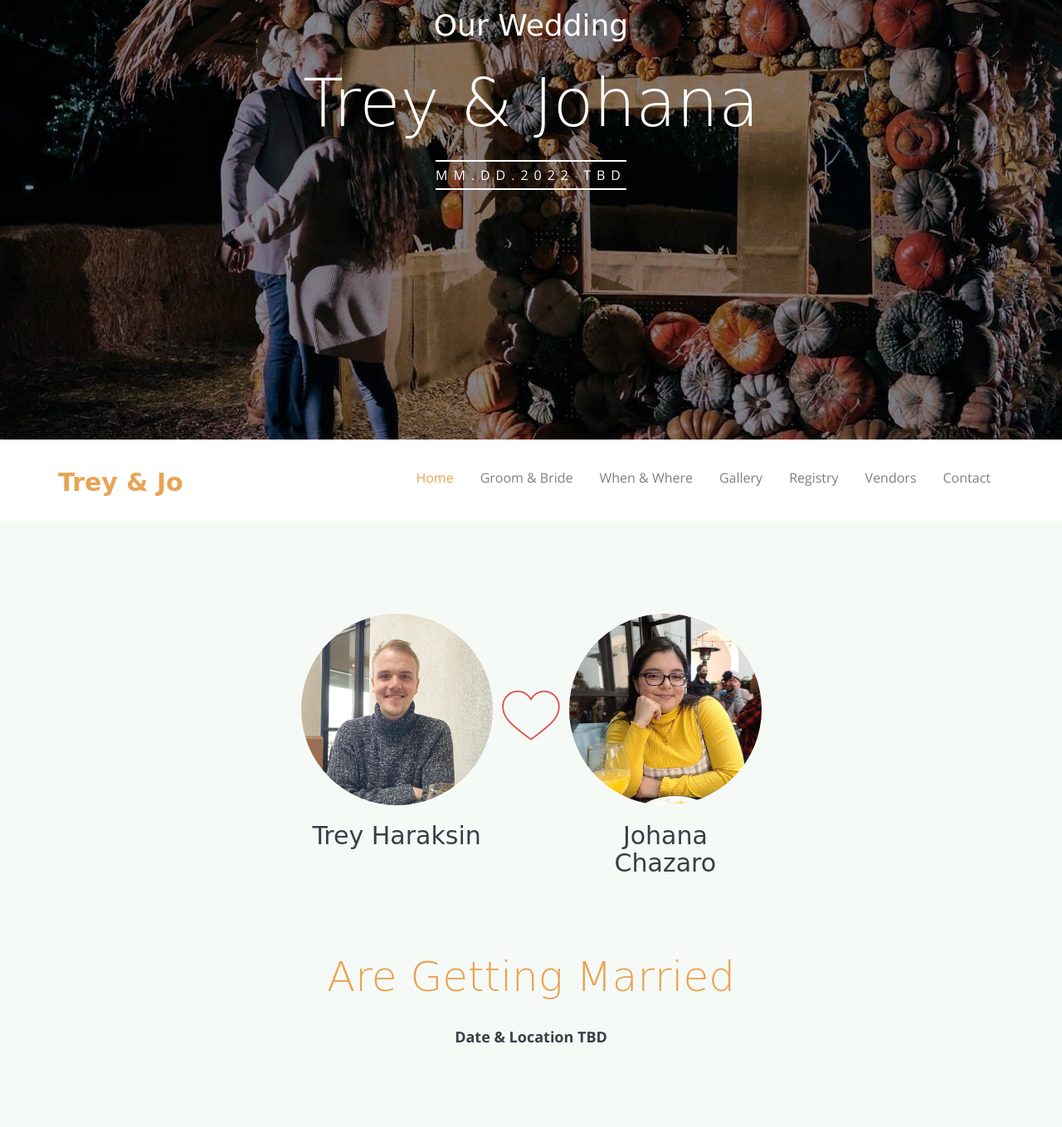
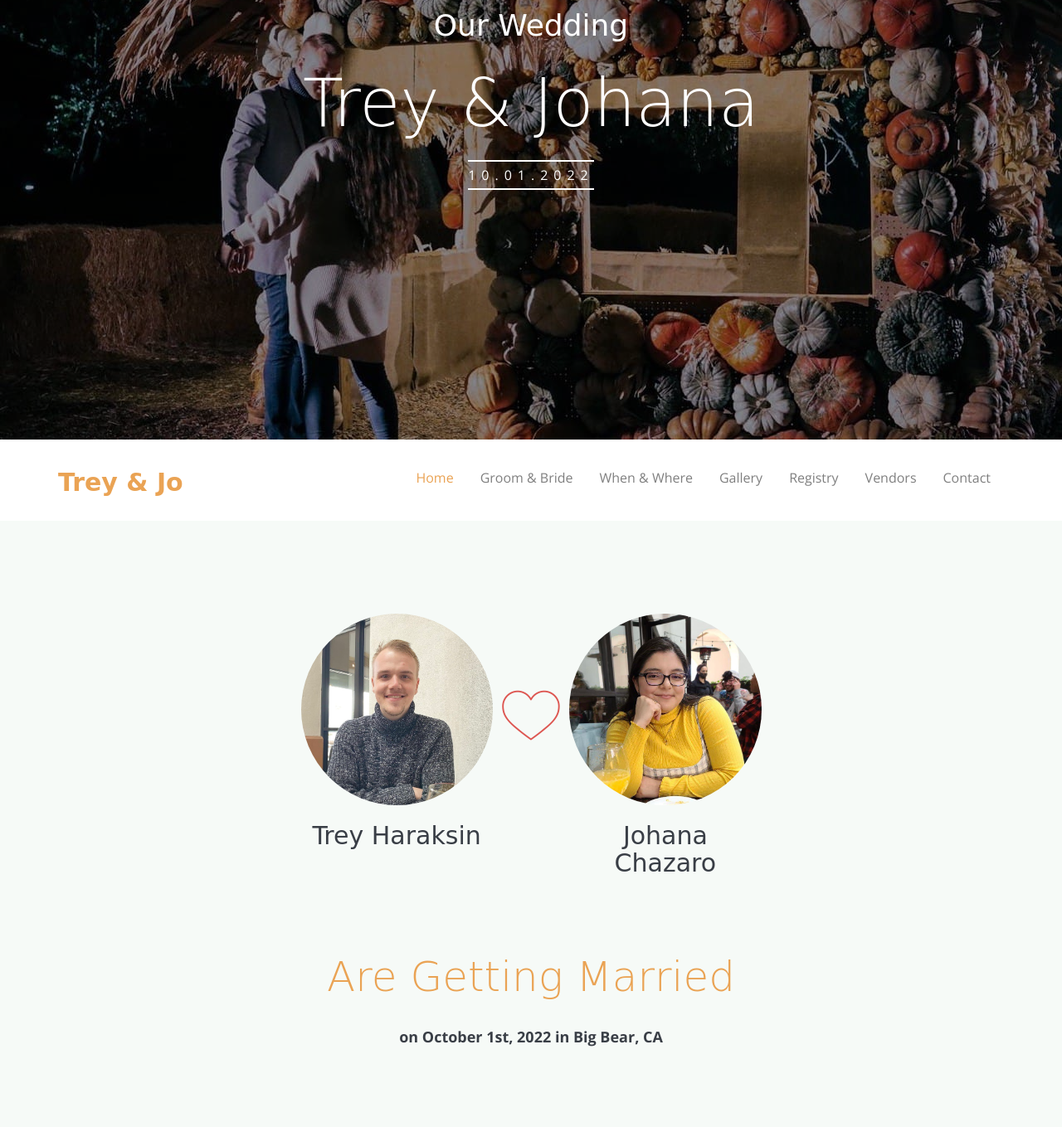
Before and after one commit to joChazaro/TreyandJo, a website: page index.html in a window 1280 px wide. Shown: the part 270-1629 px from the top of the page at 83% size. Drawn offline with nearby package versions, Linux system fonts and the light colour scheme; some packages are replaced by stand-ins of ours; no server answers; files whose address does not match are found by name; a web font is replaced by a local one.

Commit message:
edited wedding date

```diff
--- a/index.html
+++ b/index.html
@@ -46,7 +46,7 @@
                                     <div class="animate-box">
                                         <h1>Our Wedding</h1>
                                         <h2>Trey &amp; Johana</h2>
-                                        <p><span>MM.DD.2022 TBD </span></p>
+                                        <p><span>10.01.2022</span></p>
                                     </div>
                                 </div>
                             </div>
@@ -101,7 +101,7 @@
                         <div class="col-md-8 col-md-offset-2">
                             <div class="col-md-12 text-center heading-section">
                                 <h2>Are Getting Married</h2>
-                                <p><strong>Date & Location TBD  </strong></p>
+                                <p><strong>on October 1st, 2022 in Big Bear, CA</strong></p>
                             </div>
                         </div>
                     </div>
```
Also changed, not shown: ourstory.html (+1 -1 lines).
